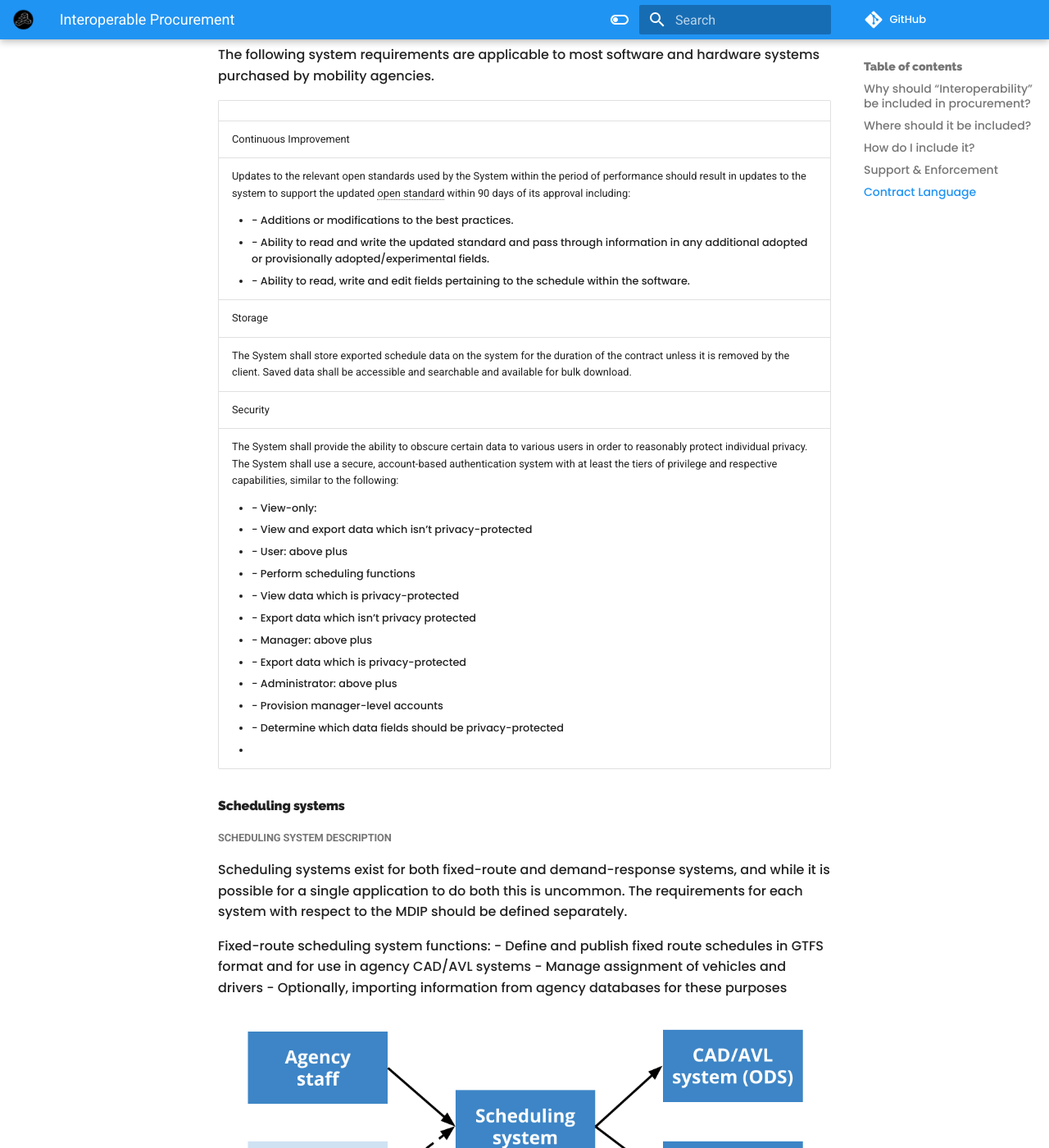
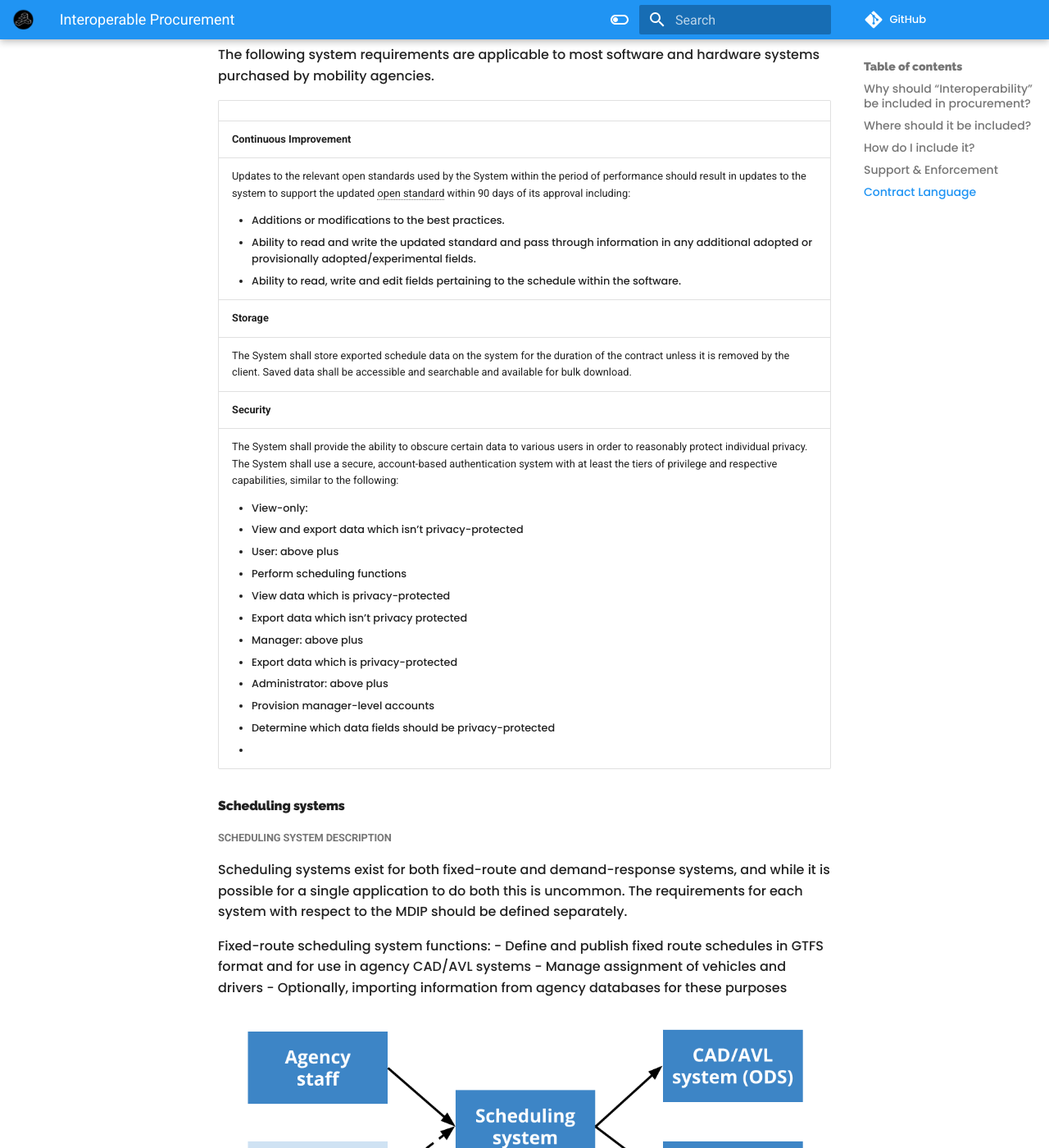
Before and after one commit to interoperable-mobility/principles, an MkDocs documentation site: the page built from docs/procurement.md, in a window 1280 px wide and 1400 px high, scrolled down 4106 px. Shown: the whole window at 82% size. Built offline with MkDocs 1.6.1 and Material for MkDocs 9.7.7, drawn with Linux system fonts in a browser that asks for light colours; nearby versions of some CDN libraries; comment, search, counter and statistics services are not loaded; some of the changed text lies outside the part shown.

Commit message:
bullet fixes and bold in tables

```diff
--- a/docs/procurement.md
+++ b/docs/procurement.md
@@ -129,12 +129,12 @@
 
 | |
 | :--- |
-| Continuous Improvement |
-| Updates to the relevant open standards used by the System within the period of performance should result in updates to the system to support the updated open standard within 90 days of its approval including:<ul><li>- Additions or modifications to the best practices.</li><li>- Ability to read and write the updated standard and pass through information in any additional adopted or provisionally adopted/experimental fields.</li><li>- Ability to read, write and edit fields pertaining to the schedule within the software.</li></ul> |
-| Storage |
+| **Continuous Improvement** |
+| Updates to the relevant open standards used by the System within the period of performance should result in updates to the system to support the updated open standard within 90 days of its approval including:<ul><li>Additions or modifications to the best practices.</li><li>Ability to read and write the updated standard and pass through information in any additional adopted or provisionally adopted/experimental fields.</li><li>Ability to read, write and edit fields pertaining to the schedule within the software.</li></ul> |
+| **Storage** |
 | The System shall store exported schedule data on the system for the duration of the contract unless it is removed by the client.  Saved data shall be accessible and searchable and available for bulk download. |
-| Security |
-| The System shall provide the ability to obscure certain data to various users in order to reasonably protect individual privacy. <br />The System shall use a secure, account-based authentication system with at least the tiers of privilege and respective capabilities, similar to the following:<br /><ul><li>- View-only:<li> - View and export data which isn’t privacy-protected</li></li><li>- User: above plus<li>  - Perform scheduling functions</li><li>  - View data which is privacy-protected</li><li>  - Export data which isn’t privacy protected</li></li><li>- Manager: above plus  <li>- Export data which is privacy-protected</li></li><li>- Administrator: above plus <li> - Provision manager-level accounts </li><li> - Determine which data fields should be privacy-protected</li></li><li></ul> |
+| **Security** |
+| The System shall provide the ability to obscure certain data to various users in order to reasonably protect individual privacy. <br />The System shall use a secure, account-based authentication system with at least the tiers of privilege and respective capabilities, similar to the following:<br /><ul><li>View-only:<li> View and export data which isn’t privacy-protected</li></li><li>User: above plus<li> Perform scheduling functions</li><li> View data which is privacy-protected</li><li> Export data which isn’t privacy protected</li></li><li>Manager: above plus  <li>Export data which is privacy-protected</li></li><li>Administrator: above plus <li> Provision manager-level accounts </li><li> Determine which data fields should be privacy-protected</li></li><li></ul> |
 
 #### Scheduling systems
 
@@ -163,9 +163,9 @@
 
 | |
 | :--- |
-| Input/Output |
-| The scheduling system shall receive, process, store, and export customer-generated data and derived data, free from additional costs or restrictions. <br />The scheduling system shall receive, store, provide access to, and make available via an appropriate API, data in the most recent version of the following open standards including their best practices:<ul><li>- Rider-facing schedule data in GTFS Schedule; and</li><li>- As-operated data in the Operational Data Standard (ODS). </li></ul>Best practices shall be defined as both should statements in the standard itself as well as official best practices documents such as the [GTFS Schedule Best Practices](https://gtfs.org/schedule/best-practices/). <br />The scheduling system shall be enabled to receive the following inputs both through an ad-hoc import or by fetching using an API. <ul><li>- Driver/operator rosters and associated data necessary to assign drivers/operators to runs in a Well-documented Data Format.</li><li>- Vehicle inventory and associated data necessary to assign vehicles to blocks in a Well-documented Data Format. </li></ul><br />Input data schemas and APIs shall be consistent with any other relevant open standards |
-| Built-in Enforcement + Monitoring |
+| **Input/Output** |
+| The scheduling system shall receive, process, store, and export customer-generated data and derived data, free from additional costs or restrictions. <br />The scheduling system shall receive, store, provide access to, and make available via an appropriate API, data in the most recent version of the following open standards including their best practices:<ul><li>Rider-facing schedule data in GTFS Schedule; and</li><li>As-operated data in the Operational Data Standard (ODS). </li></ul>Best practices shall be defined as both should statements in the standard itself as well as official best practices documents such as the [GTFS Schedule Best Practices](https://gtfs.org/schedule/best-practices/). <br />The scheduling system shall be enabled to receive the following inputs both through an ad-hoc import or by fetching using an API. <ul><li>Driver/operator rosters and associated data necessary to assign drivers/operators to runs in a Well-documented Data Format.</li><li>Vehicle inventory and associated data necessary to assign vehicles to blocks in a Well-documented Data Format. </li></ul>Input data schemas and APIs shall be consistent with any other relevant open standards |
+| **Built-in Enforcement + Monitoring** |
 | The scheduling system shall include a mechanism to ensure that exported data is consistent with the above requirements using relevant canonical validators.  Data which would not pass the above requirements using relevant canonical validators shall require an explicit override to export.  Validation reports for each export shall be transparent to the customer and provide a course of action to remedy. <br />Validation errors which are the result of scheduling software errors and cannot be remedied by the customer shall be automatically reported to Customer and Contractor and are subject to Performance Minimums and Recovery Time Objectives.  |
 
 ##### Demand-response scheduling system requirements
@@ -173,8 +173,8 @@
 
 | |
 | :--- |
-| Input/Output |
-| The scheduling system shall receive, process, store, and export the following data in the most recent version of the following open standards: <ul><li>- Near real-time service parameters in GTFS-OnDemand;</li><li>- As-operated data in the TIDES data suite.</li><li>- Passenger data in the TIDES data suite or GTFS-Ride.</li></ul>These features shall be free from additional costs or restrictions, other than reasonable restrictions on real-time data downloads.<br />The scheduling system shall provide public access to the following data streams:<br /><ul><li>- GTFS-Realtime OnDemand.</li></ul>The scheduling system shall be enabled to receive the following inputs both through an ad-hoc import or by fetching using an API. <br /><ul><li>- Driver/operator rosters and associated data necessary to assign drivers/operators to runs in a Well-documented Data Format.</li><li>- Vehicle inventory and associated data necessary to assign vehicles to blocks in a Well-documented Data Format.</li></ul> |
+| **Input/Output** |
+| The scheduling system shall receive, process, store, and export the following data in the most recent version of the following open standards: <ul><li>Near real-time service parameters in GTFS-OnDemand;</li><li>As-operated data in the TIDES data suite.</li><li>Passenger data in the TIDES data suite or GTFS-Ride.</li></ul>These features shall be free from additional costs or restrictions, other than reasonable restrictions on real-time data downloads.<br />The scheduling system shall provide public access to the following data streams:<br /><ul><li>GTFS-Realtime OnDemand.</li></ul>The scheduling system shall be enabled to receive the following inputs both through an ad-hoc import or by fetching using an API. <br /><ul><li>Driver/operator rosters and associated data necessary to assign drivers/operators to runs in a Well-documented Data Format.</li><li>Vehicle inventory and associated data necessary to assign vehicles to blocks in a Well-documented Data Format.</li></ul> |
 
 #### CAD/AVL Systems
 
@@ -214,6 +214,6 @@
 
 | |
 | :--- |
-| The reporting system shall import and store the following data in the most recent version of the following open standards: <br />Schedule data in the Operational Data Standard or GTFS-Schedule;<ul><li>- As-operated data in the TIDES data suite;</li><li>- Passenger data in the TIDES data suite or GTFS-Ride;</li><li>- Real-time data on system performance in GTFS-Realtime.</li></ul>|
+| The reporting system shall import and store the following data in the most recent version of the following open standards: <br />Schedule data in the Operational Data Standard or GTFS-Schedule;<ul><li>As-operated data in the TIDES data suite;</li><li>Passenger data in the TIDES data suite or GTFS-Ride;</li><li>Real-time data on system performance in GTFS-Realtime.</li></ul>|
 
 --8<-- "includes/glossary.md"
```
